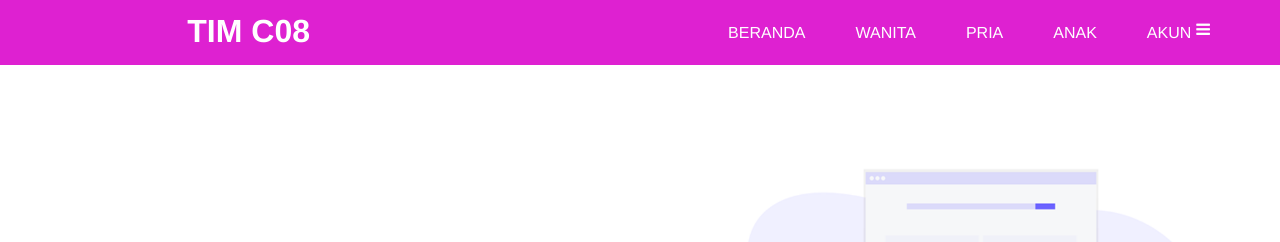
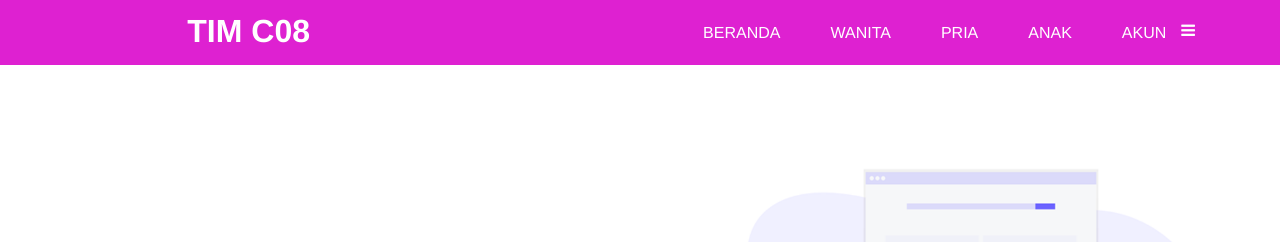
Before and after one commit to ronianggara/CEB-UGM-C08, a plain HTML site: page index.html in a window 1280 px wide. Shown: the top 242 px of the page. Drawn offline with Linux system fonts and the light colour scheme.

Commit message:
Update stylesheet.css

```diff
--- a/stylesheet.css
+++ b/stylesheet.css
@@ -58,6 +58,9 @@ a {
 
 .btn:hover {
   opacity: 1;
+}
+.fa {
+  margin-right: 5px;
 }
 .message {
   padding:10px 40px;
@@ -120,7 +123,7 @@ header {
   color: white;
   float:right;
   font-size:25px;
-  padding:21px 0;
+  padding:22px 10px;
   display:none;
 }
 
```
